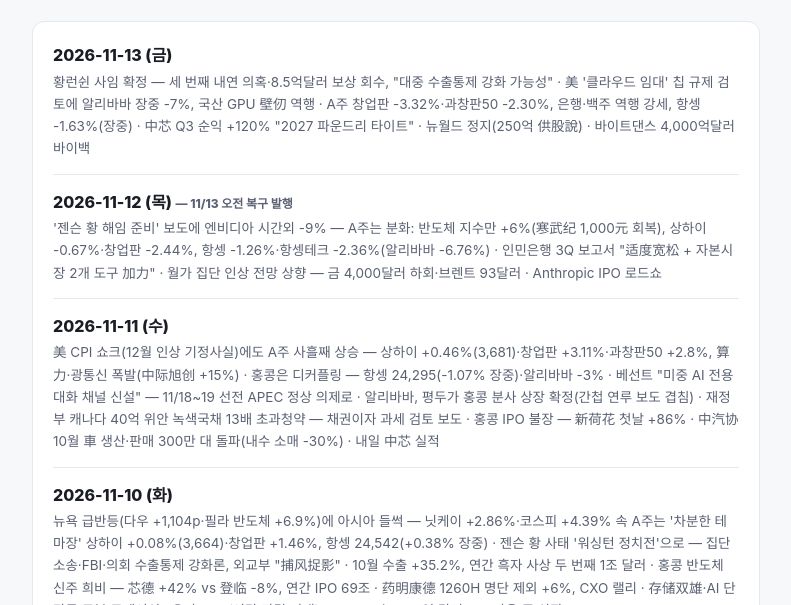
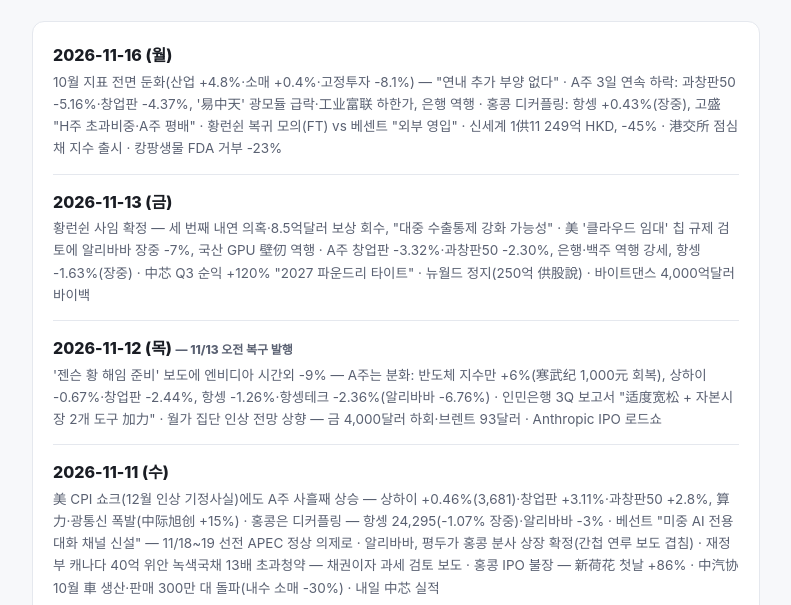
Before and after one commit to code219-linggu/china-digest, a plain HTML site: page index.html in a window 1280 px wide. Shown: the part 195-800 px from the top of the page, without its empty margins (244-1035 px from the left). Drawn offline with Linux system fonts and the light colour scheme.

Commit message:
deploy: index.html

```diff
--- a/index.html
+++ b/index.html
@@ -34,6 +34,10 @@
 
 <div class="list">
   <!-- 새 다이제스트는 이 줄 바로 아래에 추가 (최신이 위) -->
+  <a class="day" href="2026-11-16.html">
+    <div class="date">2026-11-16 (월)</div>
+    <div class="desc">10월 지표 전면 둔화(산업 +4.8%·소매 +0.4%·고정투자 -8.1%) — "연내 추가 부양 없다" · A주 3일 연속 하락: 과창판50 -5.16%·창업판 -4.37%, '易中天' 광모듈 급락·工业富联 하한가, 은행 역행 · 홍콩 디커플링: 항셍 +0.43%(장중), 고盛 "H주 초과비중·A주 평배" · 황런쉰 복귀 모의(FT) vs 베센트 "외부 영입" · 신세계 1供11 249억 HKD, -45% · 港交所 점심채 지수 출시 · 캉팡생물 FDA 거부 -23%</div>
+  </a>
   <a class="day" href="2026-11-13.html">
     <div class="date">2026-11-13 (금)</div>
     <div class="desc">황런쉰 사임 확정 — 세 번째 내연 의혹·8.5억달러 보상 회수, "대중 수출통제 강화 가능성" · 美 '클라우드 임대' 칩 규제 검토에 알리바바 장중 -7%, 국산 GPU 壁仞 역행 · A주 창업판 -3.32%·과창판50 -2.30%, 은행·백주 역행 강세, 항셍 -1.63%(장중) · 中芯 Q3 순익 +120% "2027 파운드리 타이트" · 뉴월드 정지(250억 供股說) · 바이트댄스 4,000억달러 바이백</div>
```
